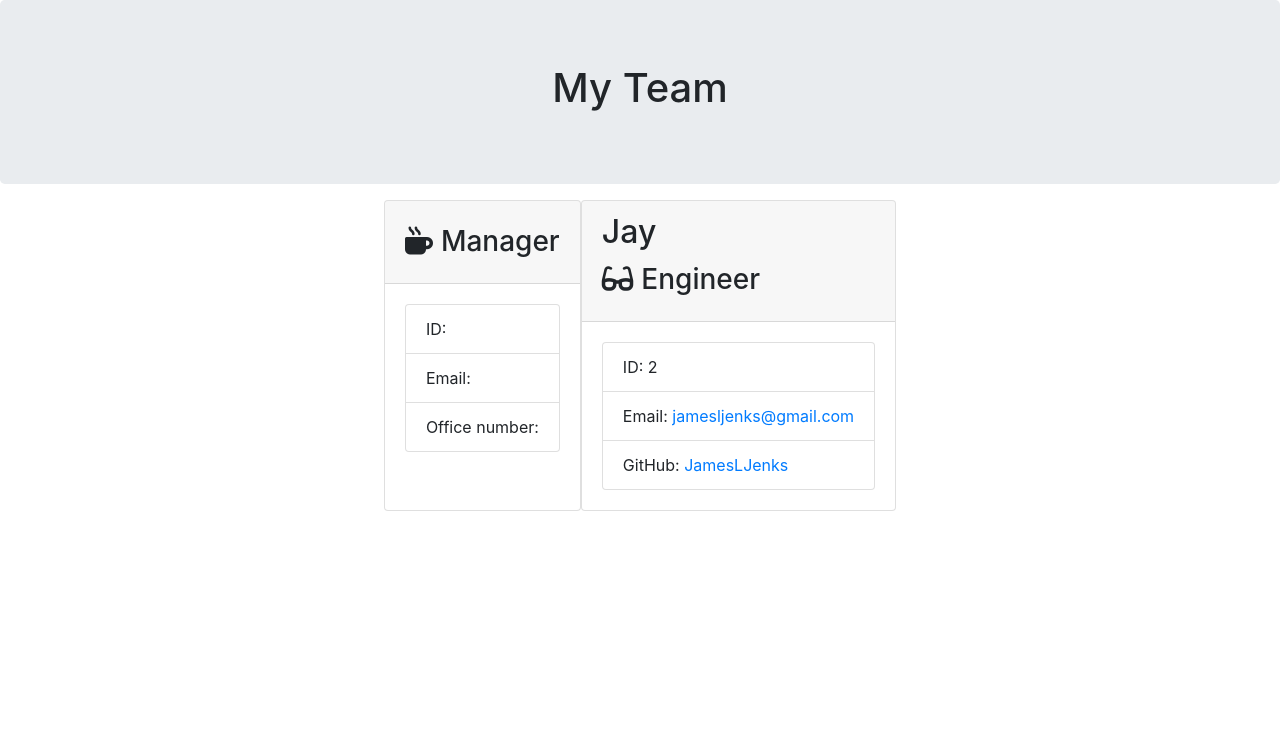
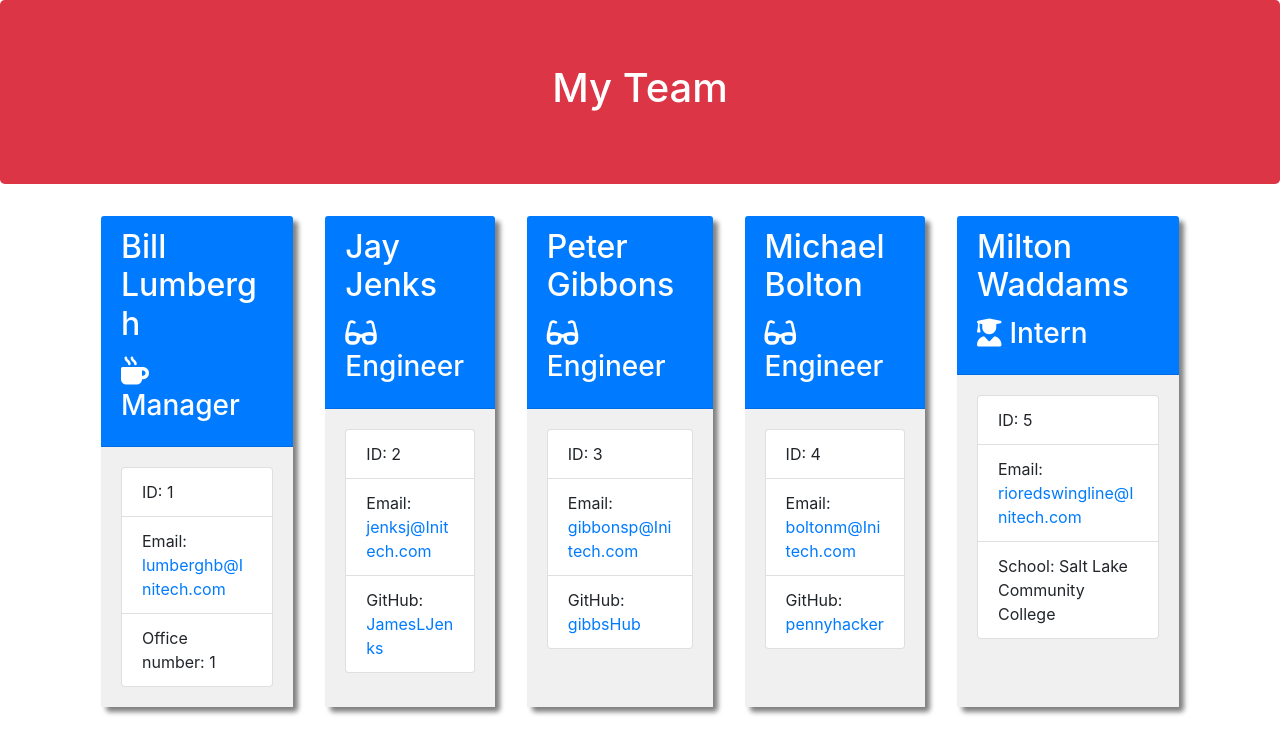
Before and after one commit to JamesLJenks/10_OOP-Team-Profile-Generator, a plain HTML site: page output/team.html in a window 1280 px wide. Drawn offline with nearby package versions, Linux system fonts and the light colour scheme.

Commit message:
Added Bootstrap styles and custom CSS to file.

```diff
--- a/output/style.css
+++ b/output/style.css
@@ -0,0 +1,9 @@
+.employee-card {
+    box-shadow: 5px 5px 5px gray;
+    margin: 1rem;
+    border: none;
+}
+
+.card-body {
+    background-color: rgb(240, 240, 240);
+}
--- a/output/team.html
+++ b/output/team.html
@@ -16,8 +16,8 @@
 <body>
     <div class="container-fluid">
         <div class="row">
-            <div class="col-12 jumbotron mb-3 team-heading">
-                <h1 class="text-center">My Team</h1>
+            <div class="col-12 jumbotron mb-3 team-heading bg-danger">
+                <h1 class="text-center text-white">My Team</h1>
             </div>
         </div>
     </div>
@@ -26,29 +26,71 @@
             <div class="team-area col-12 d-flex justify-content-center">
 
         <div class="card employee-card">
-        <div class="card-header">
-            <h2 class="card-title"></h2>
+        <div class="card-header bg-primary text-white">
+            <h2 class="card-title">Bill Lumbergh</h2>
             <h3 class="card-title"><i class="fas fa-mug-hot mr-2"></i>Manager</h3>
         </div>
         <div class="card-body">
             <ul class="list-group">
-                <li class="list-group-item">ID: </li>
-                <li class="list-group-item">Email: <a href="mailto:"></a></li>
-                <li class="list-group-item">Office number: </li>
+                <li class="list-group-item">ID: 1</li>
+                <li class="list-group-item">Email: <a href="mailto:lumberghb@Initech.com">lumberghb@Initech.com</a></li>
+                <li class="list-group-item">Office number: 1</li>
             </ul>
         </div>
     </div>
 
         <div class="card employee-card">
-    <div class="card-header">
-        <h2 class="card-title">Jay</h2>
+    <div class="card-header bg-primary text-white">
+        <h2 class="card-title">Jay Jenks</h2>
         <h3 class="card-title"><i class="fas fa-glasses mr-2"></i>Engineer</h3>
     </div>
     <div class="card-body">
         <ul class="list-group">
             <li class="list-group-item">ID: 2</li>
-            <li class="list-group-item">Email: <a href="mailto:jamesljenks@gmail.com">jamesljenks@gmail.com</a></li>
+            <li class="list-group-item">Email: <a href="mailto:jenksj@Initech.com">jenksj@Initech.com</a></li>
             <li class="list-group-item">GitHub: <a href="https://github.com/JamesLJenks" target="_blank" rel="noopener noreferrer">JamesLJenks</a></li>
+        </ul>
+    </div>
+</div>
+
+        <div class="card employee-card">
+    <div class="card-header bg-primary text-white">
+        <h2 class="card-title">Peter Gibbons</h2>
+        <h3 class="card-title"><i class="fas fa-glasses mr-2"></i>Engineer</h3>
+    </div>
+    <div class="card-body">
+        <ul class="list-group">
+            <li class="list-group-item">ID: 3</li>
+            <li class="list-group-item">Email: <a href="mailto:gibbonsp@Initech.com">gibbonsp@Initech.com</a></li>
+            <li class="list-group-item">GitHub: <a href="https://github.com/gibbsHub" target="_blank" rel="noopener noreferrer">gibbsHub</a></li>
+        </ul>
+    </div>
+</div>
+
+        <div class="card employee-card">
+    <div class="card-header bg-primary text-white">
+        <h2 class="card-title">Michael Bolton</h2>
+        <h3 class="card-title"><i class="fas fa-glasses mr-2"></i>Engineer</h3>
+    </div>
+    <div class="card-body">
+        <ul class="list-group">
+            <li class="list-group-item">ID: 4</li>
+            <li class="list-group-item">Email: <a href="mailto:boltonm@Initech.com">boltonm@Initech.com</a></li>
+            <li class="list-group-item">GitHub: <a href="https://github.com/pennyhacker" target="_blank" rel="noopener noreferrer">pennyhacker</a></li>
+        </ul>
+    </div>
+</div>
+
+        <div class="card employee-card">
+    <div class="card-header bg-primary text-white">
+        <h2 class="card-title">Milton Waddams</h2>
+        <h3 class="card-title"><i class="fas fa-user-graduate mr-2"></i>Intern</h3>
+    </div>
+    <div class="card-body">
+        <ul class="list-group">
+            <li class="list-group-item">ID: 5</li>
+            <li class="list-group-item">Email: <a href="mailto:rioredswingline@Initech.com">rioredswingline@Initech.com</a></li>
+            <li class="list-group-item">School: Salt Lake Community College</li>
         </ul>
     </div>
 </div>
```
Also changed, not shown: src/template.js (+5 -5 lines).
